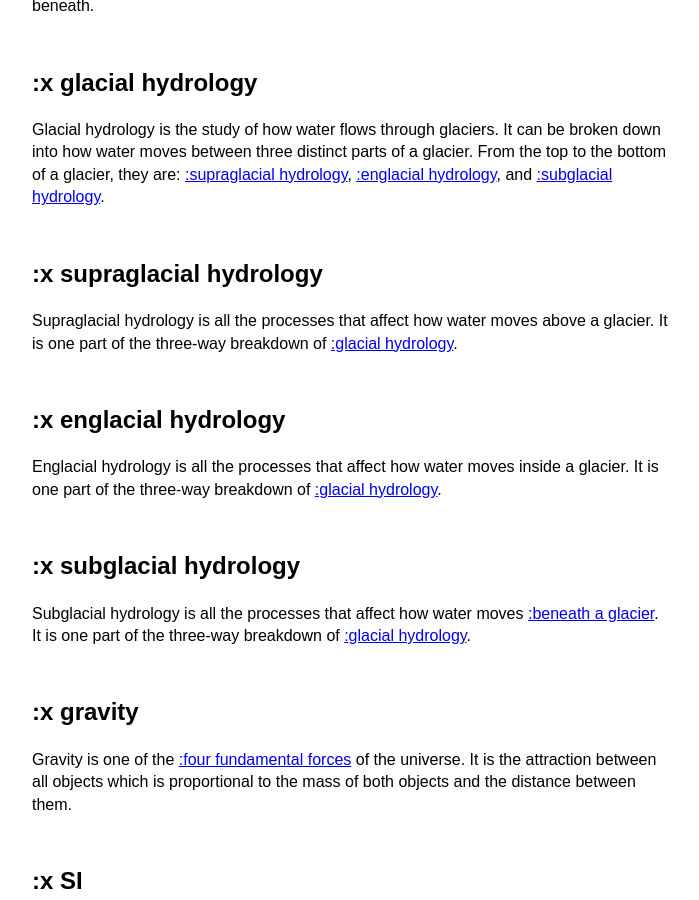
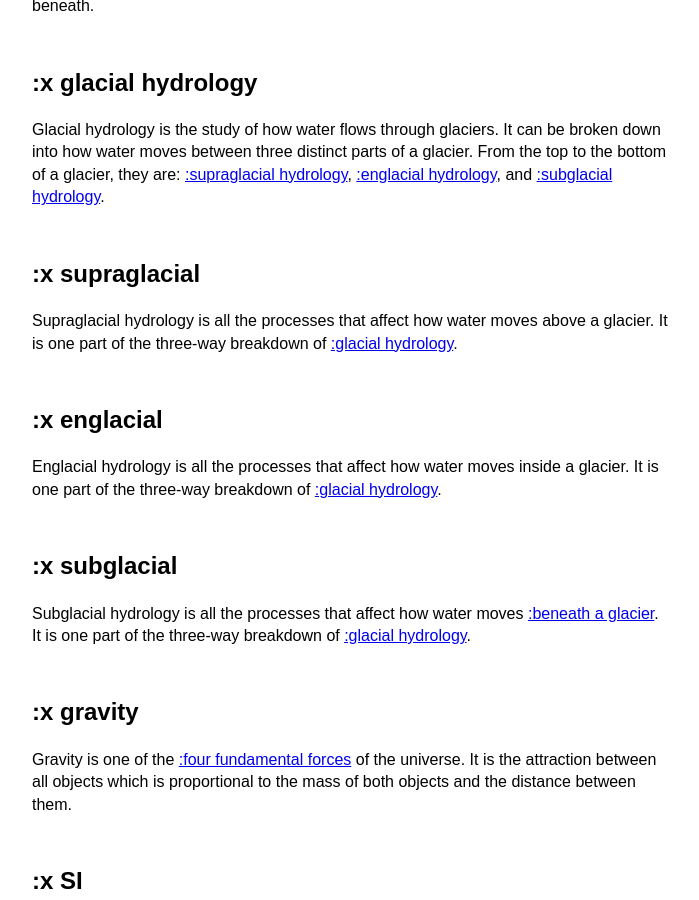
Before and after one commit to CocoaFlame/psychic-waffle, a Jekyll site: the page built from pages/GvSI.md, in a window 1280 px wide and 900 px high, scrolled down 1513 px. Shown: the whole window, without its empty margins (288-987 px from the left). Built offline with Jekyll 4.4.1, drawn with Linux system fonts in a browser that asks for light colours.

Commit message:
Editing GvSI

```diff
--- a/pages/GvSI.md
+++ b/pages/GvSI.md
@@ -32,21 +32,21 @@ The combined set of processes that decrease the mass of a glacier. This includes
 The mass balance of a glacier is a calculation that computes the net change in mass of a glacier using net [:accumulation](#accumulation) and net [:ablation](#ablation).
 
 ## :x glacier motion
-As an ice mass grows in size, the force of gravity on it also increases which can lead to movement in two distinct ways. The first type of movement is [:basal](#glacierbed) sliding when [:gravity](#gravity) is large enough to overcome underlying friction, which can be assisted with [:lubrication by melted ice](#subglacialhydrology). The second type of movement is internal deformation, since ice is a [:viscoelastic](https://en.wikipedia.org/wiki/Viscoelasticity) material and can behave like a viscous fluid under large enough internal forces due to gravity.
+As an ice mass grows in size, the force of gravity on it also increases which can lead to movement in two distinct ways. The first type of movement is [:basal](#glacierbed) sliding when [:gravity](#gravity) is large enough to overcome underlying friction, which can be assisted with [:lubrication by melted ice](#subglacial). The second type of movement is internal deformation, since ice is a [:viscoelastic](https://en.wikipedia.org/wiki/Viscoelasticity) material and can behave like a viscous fluid under large enough internal forces due to gravity.
 
 ## :x glacier bed
 The base or bed of a glacier is the bottom of the ice, where it interacts with the ground beneath.
 
 ## :x glacial hydrology
-Glacial hydrology is the study of how water flows through glaciers. It can be broken down into how water moves between three distinct parts of a glacier. From the top to the bottom of a glacier, they are: [:supraglacial hydrology](#supraglacialhydrology), [:englacial hydrology](#englacialhydrology), and [:subglacial hydrology](#subglacialhydrology).
+Glacial hydrology is the study of how water flows through glaciers. It can be broken down into how water moves between three distinct parts of a glacier. From the top to the bottom of a glacier, they are: [:supraglacial hydrology](#supraglacial), [:englacial hydrology](#englacial), and [:subglacial hydrology](#subglacial).
 
-## :x supraglacial hydrology
+## :x supraglacial
 Supraglacial hydrology is all the processes that affect how water moves above a glacier. It is one part of the three-way breakdown of [:glacial hydrology](#glacialhydrology).
 
-## :x englacial hydrology
+## :x englacial
 Englacial hydrology is all the processes that affect how water moves inside a glacier. It is one part of the three-way breakdown of [:glacial hydrology](#glacialhydrology).
 
-## :x subglacial hydrology
+## :x subglacial
 Subglacial hydrology is all the processes that affect how water moves [:beneath a glacier](#glacierbed). It is one part of the three-way breakdown of [:glacial hydrology](#glacialhydrology).
 
 ## :x gravity
```
